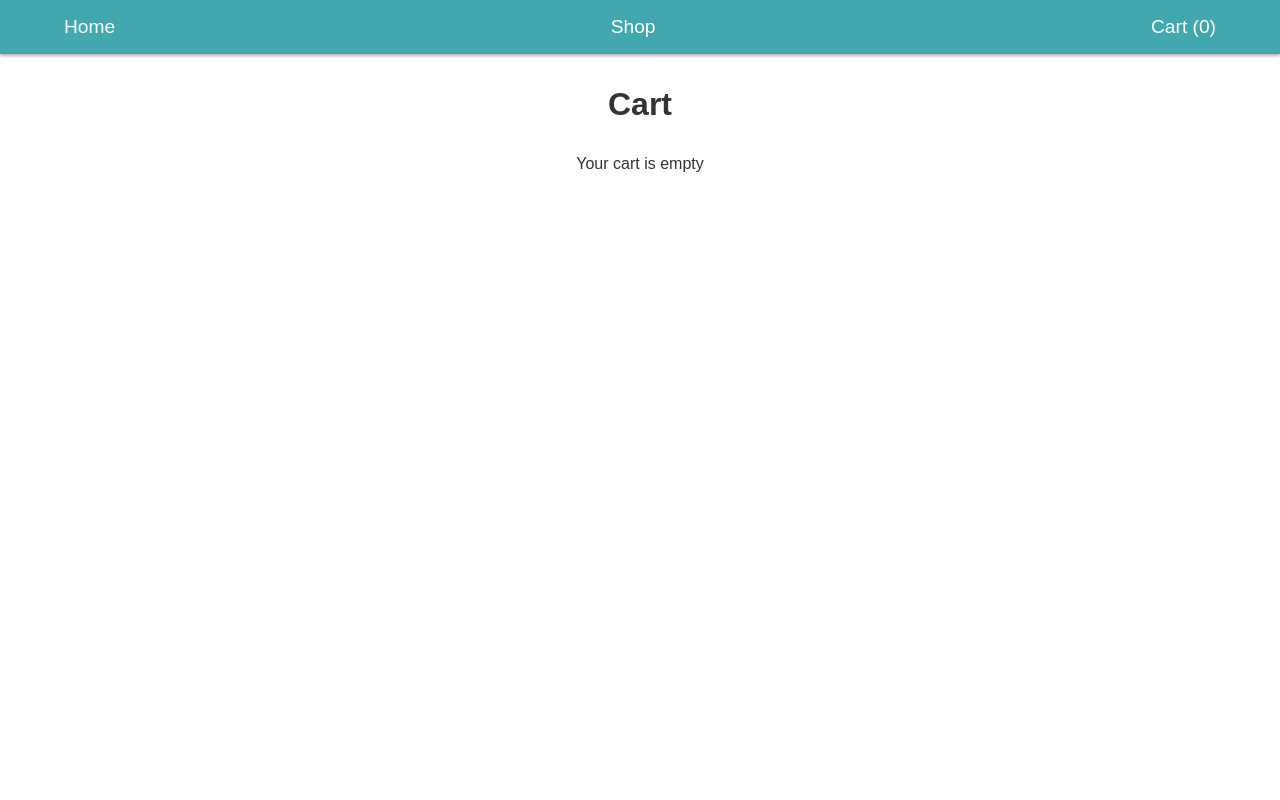
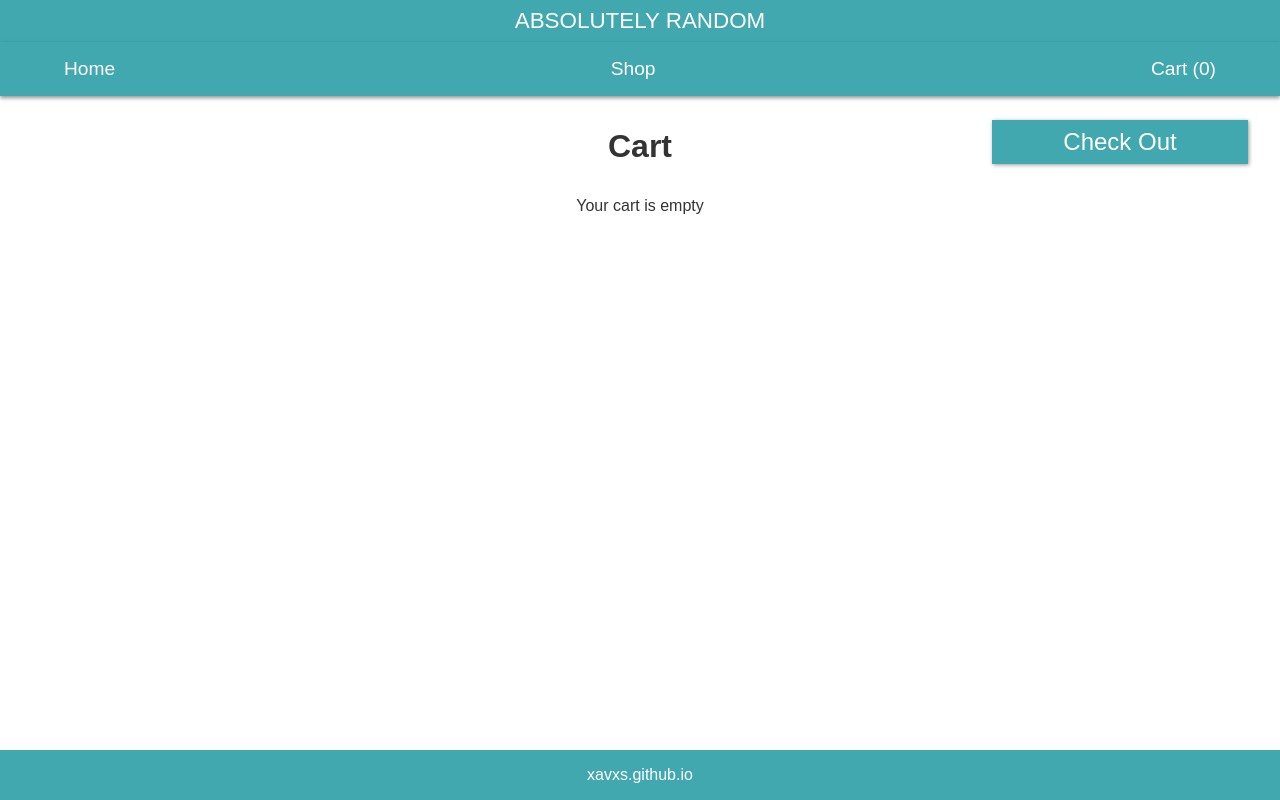
Before and after one commit to XavXS/shopping-cart, a React (Vite) app: page /cart in a window 1280 px wide. Built offline with nearby package versions, Linux system fonts and the light colour scheme.

Commit message:
Add extra buttons

```diff
--- a/src/App.css
+++ b/src/App.css
@@ -8,6 +8,11 @@
     padding: 0;
     font-family: sans-serif;
     color: rgb(51, 51, 51);
+}
+
+#root {
+    position: relative;
+    min-height: 100vh;
 }
 
 .quantity {
@@ -62,6 +67,20 @@
     margin-bottom: 32px;
 }
 
+.button {
+    padding: 8px;
+    width: 256px;
+    font-size: 1.5rem;
+    background-color: rgb(65, 168, 175);
+    border: 0;
+    color: white;
+    box-shadow: 1px 1px 4px rgba(0, 0, 0, 0.397);
+}
+
+.button:hover {
+    background-color: rgb(73, 189, 197);
+}
+
 /* Chrome, Safari, Edge, Opera */
 input::-webkit-outer-spin-button,
 input::-webkit-inner-spin-button {
--- a/src/App.jsx
+++ b/src/App.jsx
@@ -36,6 +36,10 @@ const App = () => {
         }));
     }
 
+    const clearCart = () => {
+        setCart([]);
+    }
+
     const router = createBrowserRouter([
         {
             path: '/',
@@ -55,6 +59,7 @@ const App = () => {
                                 cart={cart}
                                 removeFromCart={removeFromCart}
                                 updateQuantity={updateQuantity}
+                                clearCart={clearCart}
                             />
                 },
                 {
--- a/src/Cart.css
+++ b/src/Cart.css
@@ -3,6 +3,7 @@
     flex-direction: column;
     align-items: center;
     gap: 8px;
+    padding-bottom: 72px;
 }
 
 .cart-bulk {
@@ -47,3 +48,9 @@
     cursor: pointer;
     text-decoration: underline;
 }
+
+.check-out {
+    position: absolute;
+    top: 120px;
+    right: 32px;
+}
--- a/src/Cart.jsx
+++ b/src/Cart.jsx
@@ -2,10 +2,12 @@ import PropTypes from 'prop-types';
 import { Link } from 'react-router-dom';
 import './Cart.css';
 
-const Cart = ({ cart, removeFromCart, updateQuantity }) => {
+const Cart = ({ cart, removeFromCart, updateQuantity, clearCart }) => {
+
     return (
         <div className='cart page'>
             <h1>Cart</h1>
+            <button className='check-out button' onClick={clearCart}>Check Out</button>
             <div className='cart-bulks'>
                 {cart.length == 0 && <p>Your cart is empty</p>}
                 {cart.map(cartBulk =>
@@ -64,6 +66,7 @@ Cart.propTypes = {
     cart: PropTypes.array,
     removeFromCart: PropTypes.func,
     updateQuantity: PropTypes.func,
+    clearCart: PropTypes.func,
 }
 
 export default Cart;
--- /dev/null
+++ b/src/Home.css
@@ -0,0 +1,19 @@
+.home-image {
+    display: flex;
+    height: 850px;
+    flex-direction: column;
+    align-items: center;
+    background-image: url('https://images.unsplash.com/photo-1495722281458-25edbdb08a1c?ixlib=rb-4.0.3&ixid=M3wxMjA3fDB8MHxwaG90by1wYWdlfHx8fGVufDB8fHx8fA%3D%3D&auto=format&fit=crop&w=1664&q=80');
+}
+
+.home-image h2 {
+    font-size: 3rem;
+    background-color: rgba(0, 0, 0, 0.712);
+    color: white;
+    padding: 94px;
+    margin-top: 94px;
+}
+
+.shop-now {
+    margin-top: 16px;
+}
--- a/src/Home.jsx
+++ b/src/Home.jsx
@@ -1,7 +1,15 @@
+import './Home.css';
+import { Link } from 'react-router-dom';
+
 const Home = () => {
     return (
         <div className='home page'>
-            <h1>Home</h1>
+            <div className='home-image'>
+                <h2>Buy Random Things Online</h2>
+                <Link to='shop'>
+                    <button className='button shop-now'>Shop Now</button>
+                </Link>
+            </div>
         </div>
     );
 }
--- a/src/Nav.css
+++ b/src/Nav.css
@@ -15,5 +15,28 @@ nav {
     justify-content: space-between;
     background-color: rgb(65, 168, 175);
     padding: 16px 64px;
-    box-shadow: 0px 1px 4px rgba(0, 0, 0, 0.445);
+    box-shadow: 0px 2px 4px rgba(0, 0, 0, 0.432);
 }
+
+header {
+    padding: 8px;
+    font-size: 1.4rem;
+    background-color: rgb(65, 168, 175);
+    text-align: center;
+    cursor: pointer;
+}
+
+header a {
+    color: white;
+    text-decoration: none;
+}
+
+footer {
+    padding: 16px;
+    background-color: rgb(65, 168, 175);
+    text-align: center;
+    color: white;
+    position: absolute;
+    bottom: 0;
+    width: 100%;
+}
--- a/src/Nav.jsx
+++ b/src/Nav.jsx
@@ -5,12 +5,18 @@ import './Nav.css';
 function Nav({ numItems }) {
   return (
     <>
+      <header>
+        <Link to='/'>ABSOLUTELY RANDOM</Link>
+      </header>
       <nav>
         <Link to='/'><button>Home</button></Link>
         <Link to='shop'><button>Shop</button></Link>
         <Link to='cart'><button>Cart ({numItems})</button></Link>
       </nav>
       <Outlet />
+      <footer>
+        xavxs.github.io
+      </footer>
     </>
   )
 }
--- a/src/Shop.css
+++ b/src/Shop.css
@@ -4,4 +4,5 @@
     grid-template-columns: repeat(5, 128px);
     justify-content: center;
     gap: 64px;
+    padding-bottom: 96px;
 }
```
